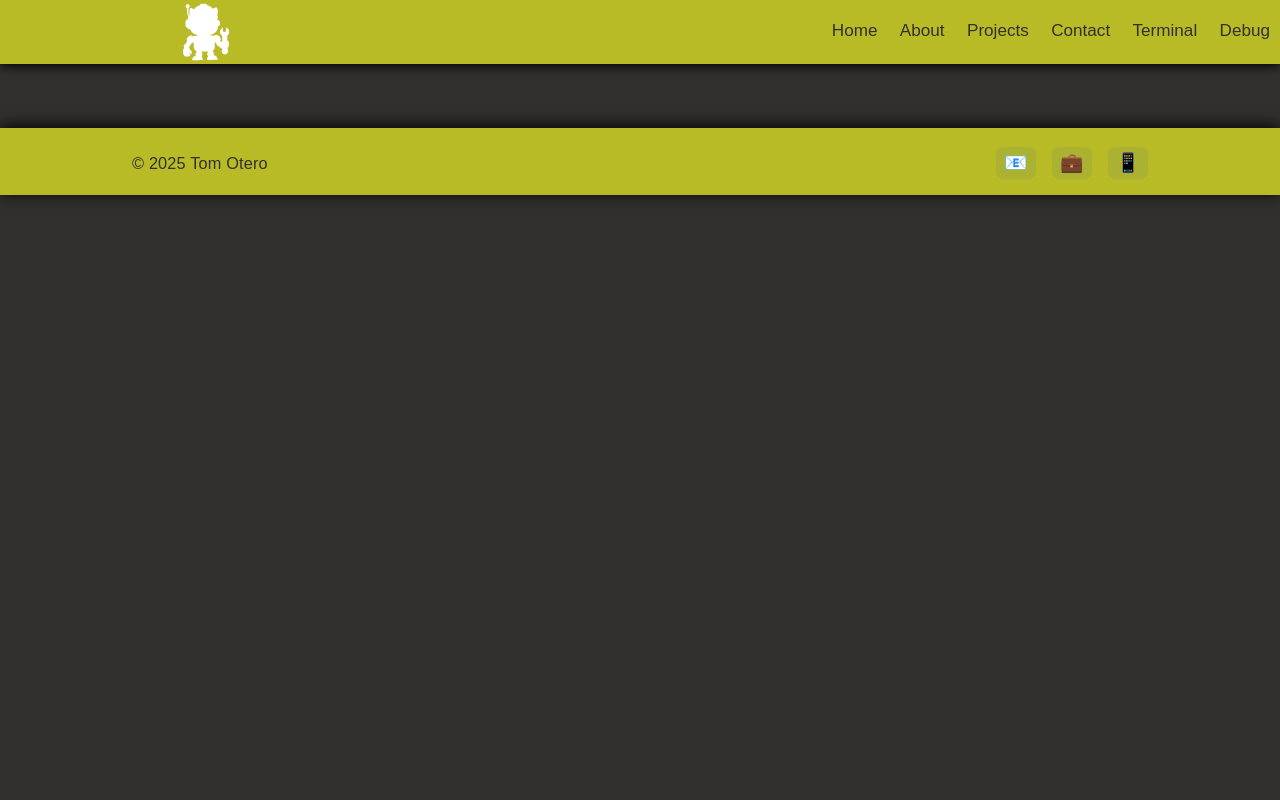
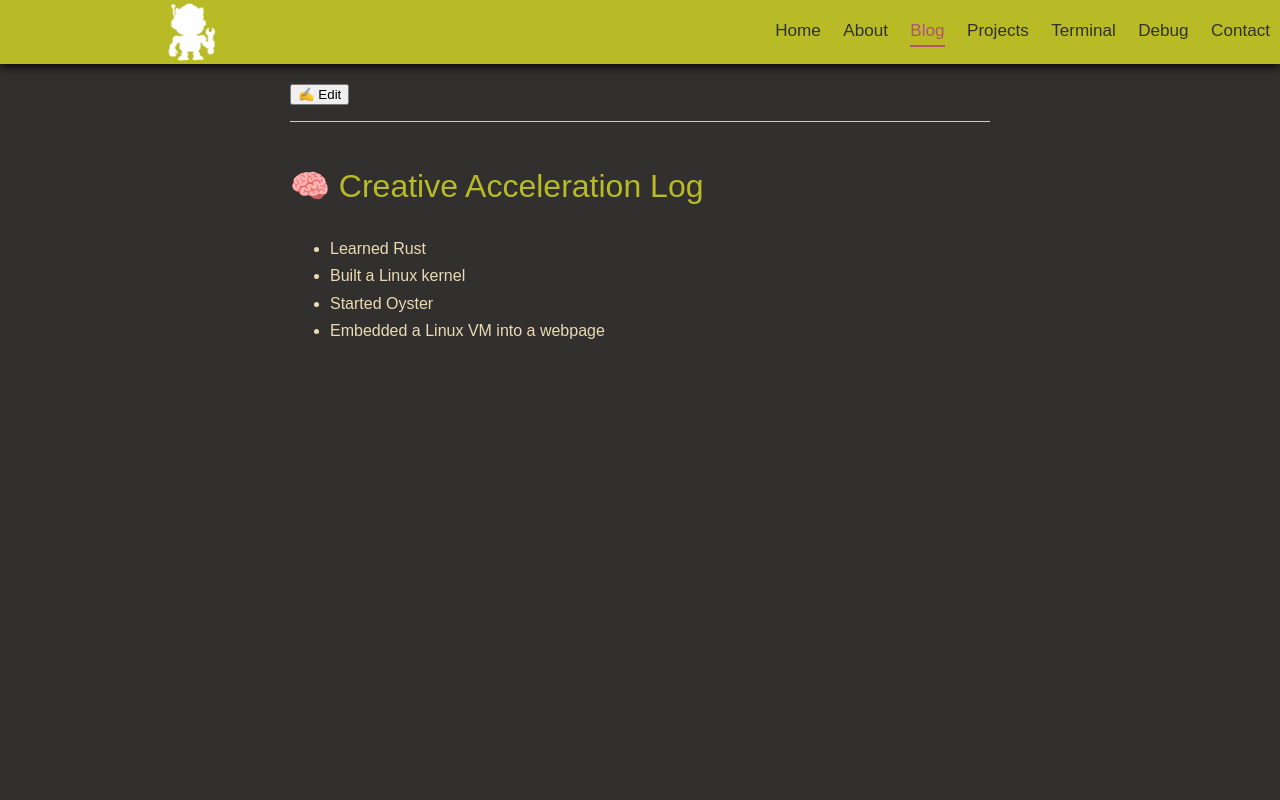
Before and after one commit to TomOtero1984/Portfolio, a Vue app in the folder app/: page /blog in a window 1280 px wide. Shown: the top 800 px of the page. Built offline with nearby package versions, Linux system fonts and the light colour scheme; a web font is replaced by a local one.

Commit message:
feature: add MarkdownPlayground component and BlogView. Update NavBar to have respons-activity

```diff
--- a/app/package.json
+++ b/app/package.json
@@ -15,6 +15,7 @@
   "dependencies": {
     "@types/matter-js": "^0.19.8",
     "core-js": "^3.8.3",
+    "markdown-it": "^14.1.0",
     "marked": "^15.0.12",
     "mathjs": "^14.5.3",
     "matter-js": "^0.20.0",
--- a/app/src/components/Header.vue
+++ /dev/null
@@ -1,97 +0,0 @@
-<script setup lang="ts">
-
-// import CatRobot from "@/components/CatRobot.vue";
-import MiniEngine from "@/components/MiniEngine/MiniEngine.vue";
-
-
-</script>
-
-<template>
-  <header class="site-header">
-    <MiniEngine/>
-    <nav class="nav">
-      <router-link to="/" exact-active-class="active">Home</router-link>
-      <router-link to="/about" exact-active-class="active">About</router-link>
-      <router-link to="/projects" exact-active-class="active">Projects</router-link>
-      <router-link to="/contact" exact-active-class="active">Contact</router-link>
-      <router-link to="/terminal" exact-active-class="active">Terminal</router-link>
-      <router-link to="/debug" exact-active-class="active">Debug</router-link>
-    </nav>
-  </header>
-</template>
-
-<style scoped>
-.site-header {
-  position: sticky;
-  display: grid;
-  top: 0;
-  height: 64px;
-  width: 100%;
-  padding: 0 0;
-  z-index: 50;
-  align-items: center;
-  background: var(--accent);
-  color: var(--gruvbox-bg-light);
-  box-shadow: 0 2px 10px black;
-  grid-template-columns: minmax(100px, 1fr) auto;
-  gap: 1em;
-}
-
-.header-content {
-  display: flex;
-  align-items: center;
-  justify-content: space-between;
-  max-width: 1080px;
-}
-
-
-.nav {
-  grid-column: 2;
-  display: flex;
-  position: relative;
-  width: inherit;
-  height: inherit;
-  align-items: center;
-  padding-right: 10px;
-  gap: 1.4em;
-}
-
-.nav a {
-  color: var(--gruvbox-bg);
-  font-weight: 500;
-  text-decoration: none;
-  font-size: 1.07rem;
-  padding: 0.25em 0;
-  transition: color 0.15s;
-  border-bottom: 2px solid transparent;
-}
-
-.nav a:hover,
-.nav a.active {
-  color: var(--monokai-pink);
-  border-bottom: 2px solid var(--monokai-pink);
-}
-
-MiniEngine {
-  grid-column: 1;
-  width: 100%;
-  height: 100%;
-  position: static;
-  display: inline-flex;
-  justify-content: center;
-  align-items: center;
-
-}
-
-
-@media (max-width: 700px) {
-  .header-content {
-    padding: 0 0.5rem;
-  }
-
-  .nav {
-    gap: 0.9em;
-  }
-}
-
-</style>
--- /dev/null
+++ b/app/src/components/MarkdownPlayground.vue
@@ -0,0 +1,60 @@
+<!-- src/components/MarkdownPlayground.vue -->
+<script setup>
+import {ref} from 'vue'
+import MarkdownIt from 'markdown-it'
+
+const md = new MarkdownIt()
+const editing = ref(false)
+
+const defaultText =
+  `# 🧠 Creative Acceleration Log
+
+- Learned Rust
+- Built a Linux kernel
+- Started Oyster
+- Embedded a Linux VM into a webpage
+`
+const markdown = ref(defaultText)
+
+const toggleEdit = () => {
+  editing.value = !editing.value
+}
+</script>
+
+<template>
+  <div class="markdown-playground">
+    <button @click="toggleEdit">
+      {{ editing ? '🔒 Preview' : '✍️ Edit' }}
+    </button>
+
+    <div v-if="editing">
+      <textarea v-model="markdown" class="editor"/>
+    </div>
+
+    <div class="preview" v-html="md.render(markdown)"/>
+  </div>
+</template>
+
+<style scoped>
+.markdown-playground {
+  font-family: sans-serif;
+  margin: 1rem auto;
+  max-width: 700px;
+}
+
+button {
+  margin-bottom: 1rem;
+}
+
+.editor {
+  width: 100%;
+  min-height: 200px;
+  font-family: monospace;
+  margin-bottom: 1rem;
+}
+
+.preview {
+  border-top: 1px solid #ccc;
+  padding-top: 1rem;
+}
+</style>
--- /dev/null
+++ b/app/src/components/NavBar.vue
@@ -0,0 +1,121 @@
+<script setup lang="ts">
+import { ref } from 'vue'
+import MiniEngine from "@/components/MiniEngine/MiniEngine.vue";
+import NavLinks from "@/components/NavLinks.vue";
+
+const isOpen = ref(false);
+const toggleMenu = () => isOpen.value = !isOpen.value;
+</script>
+
+<template>
+  <header class="navbar">
+    <MiniEngine/>
+    <!-- Desktop Nav -->
+    <div class="desktop-nav">
+      <NavLinks/>
+    </div>
+
+    <!-- Hamburger -->
+    <button class="hamburger" @click="toggleMenu">☰</button>
+
+    <!-- Mobile Dropdown -->
+    <div v-if="isOpen" class="mobile-nav">
+      <NavLinks/>
+    </div>
+  </header>
+</template>
+
+<style scoped>
+.navbar {
+  position: sticky;
+  display: grid;
+  top: 0;
+  height: 64px;
+  width: 100%;
+  padding: 0 0;
+  align-items: center;
+  background: var(--accent);
+  color: var(--gruvbox-bg-light);
+  box-shadow: 0 2px 10px black;
+  grid-template-columns: minmax(100px, 1fr) auto;
+  gap: 1em;
+  z-index: 50;
+}
+.nav-shadow {
+  position: absolute;
+  top: 100%;
+  left: 0;
+  right: 0;
+  height: 10px;
+  background: var(--monokai-pink);
+  filter: blur(8px);
+  z-index: 0;
+}
+
+
+.desktop-nav {
+  display: none;
+}
+.hamburger {
+  font-size: 2rem;
+  background: none;
+  border: none;
+  cursor: pointer;
+}
+.mobile-nav {
+  position: absolute;
+  top: 100%;
+  left: 0;
+  right: 0;
+  background: var(--accent);
+  color: var(--gruvbox-bg-light);
+  box-shadow:
+    0 8px 10px -2px var(--monokai-pink),
+    0 -2px 10px 2px var(--monokai-pink);
+  padding: 1rem;
+  z-index: 30;
+}
+
+/* Show desktop nav on large screens */
+@media (min-width: 768px) {
+  .desktop-nav {
+    display: block;
+  }
+  .hamburger,
+  .mobile-nav {
+    display: none;
+  }
+}
+
+
+.header-content {
+  display: flex;
+  align-items: center;
+  justify-content: space-between;
+  max-width: 1080px;
+}
+
+
+MiniEngine {
+  grid-column: 1;
+  width: 100%;
+  height: 100%;
+  position: static;
+  display: inline-flex;
+  justify-content: center;
+  align-items: center;
+
+}
+
+
+@media (max-width: 700px) {
+  .header-content {
+    padding: 0 0.5rem;
+  }
+
+  .nav {
+    gap: 0.9em;
+  }
+}
+
+</style>
--- /dev/null
+++ b/app/src/components/NavLinks.vue
@@ -0,0 +1,58 @@
+<script setup>
+</script>
+
+<template>
+  <nav class="nav-links">
+    <router-link to="/" exact-active-class="active">Home</router-link>
+    <router-link to="/about" exact-active-class="active">About</router-link>
+    <router-link to="/blog" exact-active-class="active">Blog</router-link>
+    <router-link to="/projects" exact-active-class="active">Projects</router-link>
+    <router-link to="/terminal" exact-active-class="active">Terminal</router-link>
+    <router-link to="/debug" exact-active-class="active">Debug</router-link>
+    <router-link to="/contact" exact-active-class="active">Contact</router-link>
+  </nav>
+</template>
+
+
+<!--.nav-links {-->
+<!--display: flex;-->
+<!--gap: 1rem;-->
+<!--flex-direction: column;-->
+<!--}-->
+
+<style scoped>
+
+@media (min-width: 768px) {
+  .nav-links {
+    flex-direction: row;
+  }
+}
+
+.nav-links {
+  grid-column: 2;
+  display: flex;
+  position: relative;
+  width: inherit;
+  height: inherit;
+  align-items: center;
+  padding-right: 10px;
+  gap: 1.4em;
+}
+
+.nav-links a {
+  color: var(--gruvbox-bg);
+  font-weight: 500;
+  text-decoration: none;
+  font-size: 1.07rem;
+  padding: 0.25em 0;
+  transition: color 0.15s;
+  border-bottom: 2px solid transparent;
+}
+
+.nav-links a:hover,
+.nav-links a.active {
+  color: var(--monokai-pink);
+  border-bottom: 2px solid var(--monokai-pink);
+}
+
+</style>
--- a/app/src/layouts/Layout.vue
+++ b/app/src/layouts/Layout.vue
@@ -1,6 +1,6 @@
 <script setup lang="ts">
 import { onMounted } from 'vue'
-import Header from "@/components/Header.vue";
+import NavBar from "@/components/NavBar.vue";
 import Footer from "@/components/Footer.vue";
 import { applyTheme } from "@/theme/themes";
 
@@ -11,7 +11,7 @@ onMounted(() => {
 </script>
 
 <template class="layout">
-  <Header class="header"/>
+  <NavBar class="navbar"/>
   <main class="main">
     <slot/>
   </main>
@@ -21,13 +21,13 @@ onMounted(() => {
 <style scoped>
 .layout {
   grid-template-areas:
-  "header"
+  "navbar"
   "main"
   "footer";
 
 ;
 }
-Header {
+NavBar {
   max-height: 10%;
 }
 
--- a/app/src/router/routes.ts
+++ b/app/src/router/routes.ts
@@ -2,6 +2,7 @@ import { RouteRecordRaw } from "vue-router";
 import HomeView from "@/views/HomeView.vue";
 import AboutView from "@/views/AboutView.vue";
 import ProjectsView from "@/views/ProjectsView.vue";
+import BlogView from "@/views/BlogView.vue";
 import ContactView from "@/views/ContactView.vue";
 import TerminalView from "@/views/TerminalView.vue";
 import DebugView from "@/views/DebugView.vue";
@@ -19,14 +20,14 @@ export const routes: Array<RouteRecordRaw> = [
     component: AboutView,
   },
   {
+    path: `/blog`,
+    name: 'blog',
+    component: BlogView,
+  },
+  {
     path: '/projects',
     name: 'projects',
     component: ProjectsView,
-  },
-  {
-    path: '/contact',
-    name: 'contact',
-    component: ContactView,
   },
   {
     path: '/terminal',
@@ -37,5 +38,10 @@ export const routes: Array<RouteRecordRaw> = [
     path: '/debug',
     name: 'debug',
     component: DebugView,
-  }
+  },
+  {
+    path: '/contact',
+    name: 'contact',
+    component: ContactView,
+  },
 ];
--- /dev/null
+++ b/app/src/views/BlogView.vue
@@ -0,0 +1,11 @@
+<script setup lang="ts">
+import MarkdownPlayground from '@/components/MarkdownPlayground.vue';
+</script>
+
+<template class="blog">
+  <MarkdownPlayground/>
+</template>
+
+<style scoped>
+
+</style>
```
Also changed, not shown: app/src/components/HamburgerMenu.vue (added, +44 -0 lines), app/src/components/Navbar.vue (deleted, +0 -11 lines), 1 other file (tests, documents, lock files or other folders).
